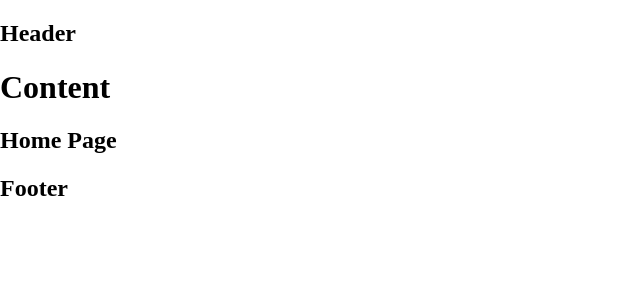
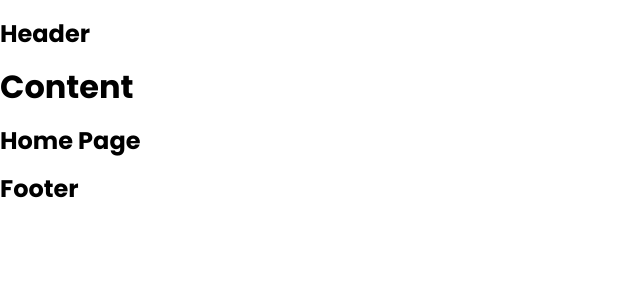
Before and after one commit to thanhhung270502/tutor-student-fe, a React (Create React App) app: page / in a window 1280 px wide. Shown: the top 300 px of the page, without its empty margins (0-640 px from the left). Built offline with nearby package versions, Linux system fonts and the light colour scheme.

Commit message:
add font

```diff
--- a/public/index.html
+++ b/public/index.html
@@ -1,14 +1,12 @@
 <!DOCTYPE html>
 <html lang="en">
+
 <head>
   <meta charset="utf-8" />
   <link rel="icon" href="%PUBLIC_URL%/favicon.ico" />
   <meta name="viewport" content="width=device-width, initial-scale=1" />
   <meta name="theme-color" content="#000000" />
-    <meta
-      name="description"
-      content="Web site created using create-react-app"
-    />
+  <meta name="description" content="Web site created using create-react-app" />
   <link rel="apple-touch-icon" href="%PUBLIC_URL%/logo192.png" />
   <!--
       manifest.json provides metadata used when your web app is installed on a
@@ -25,7 +23,10 @@
       Learn how to configure a non-root public URL by running `npm run build`.
     -->
   <title>React App</title>
+  <link rel="preconnect" href="https://fonts.googleapis.com">
+  <link rel="preconnect" href="https://fonts.gstatic.com" crossorigin>
 </head>
+
 <body>
   <noscript>You need to enable JavaScript to run this app.</noscript>
   <div id="root"></div>
@@ -40,4 +41,5 @@
       To create a production bundle, use `npm run build` or `yarn build`.
     -->
 </body>
+
 </html>
--- a/src/components/GlobalStyles/GlobalStyles.scss
+++ b/src/components/GlobalStyles/GlobalStyles.scss
@@ -1,7 +1,9 @@
 @import 'normalize.css';
+@import url('https://fonts.googleapis.com/css2?family=Poppins:wght@100;200;300;400;500;600;700;800;900&display=swap');
 
 // Import font
 // @import url();
+
 
 // Color
 :root {
@@ -10,10 +12,9 @@
 
 * {
     box-sizing: border-box;
+    font-family: 'Poppins', sans-serif;
 }
 
-html {
-}
+html {}
 
-body {
-}
+body {}
```
Lines whose indentation alone changed are shown as unchanged.
